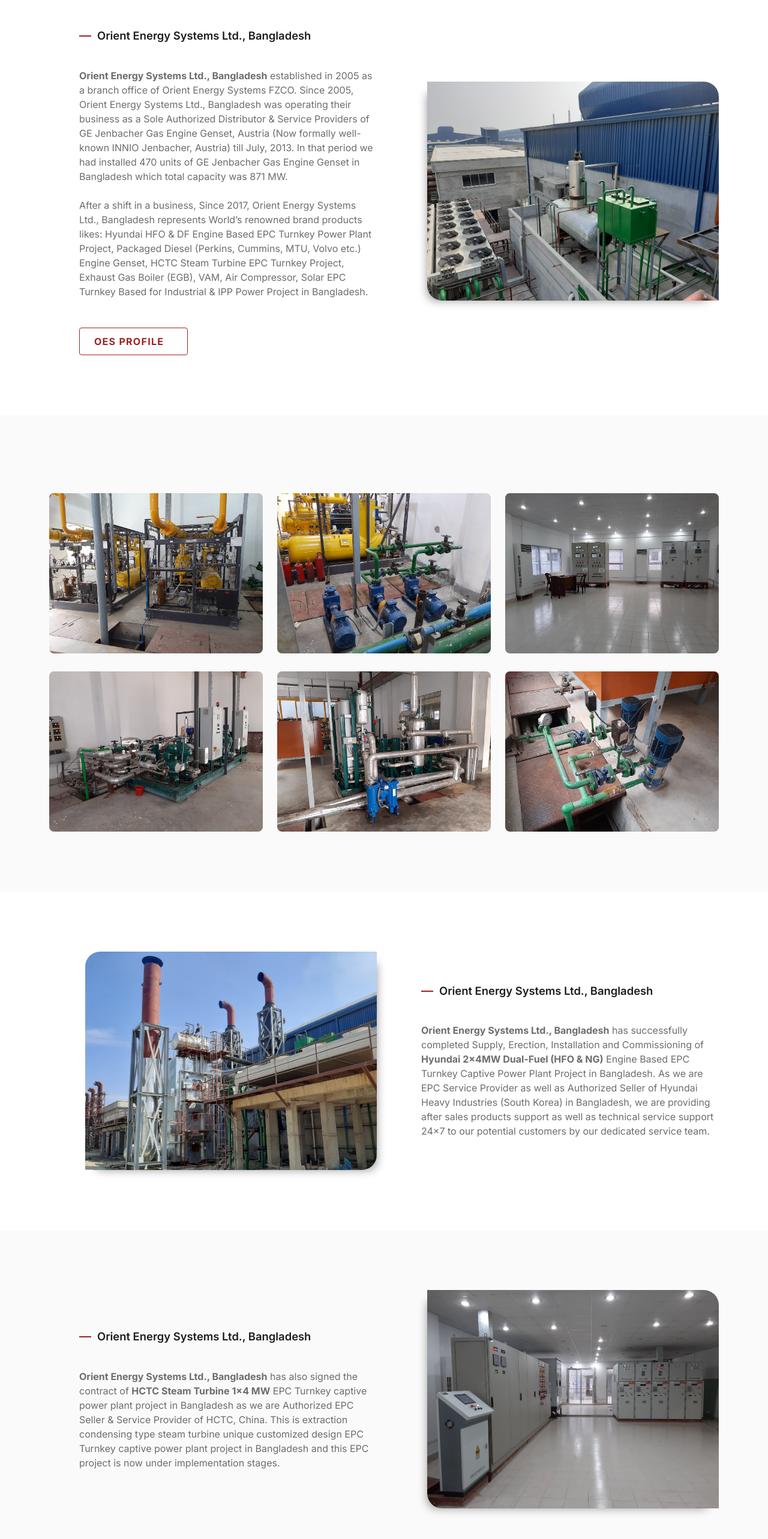
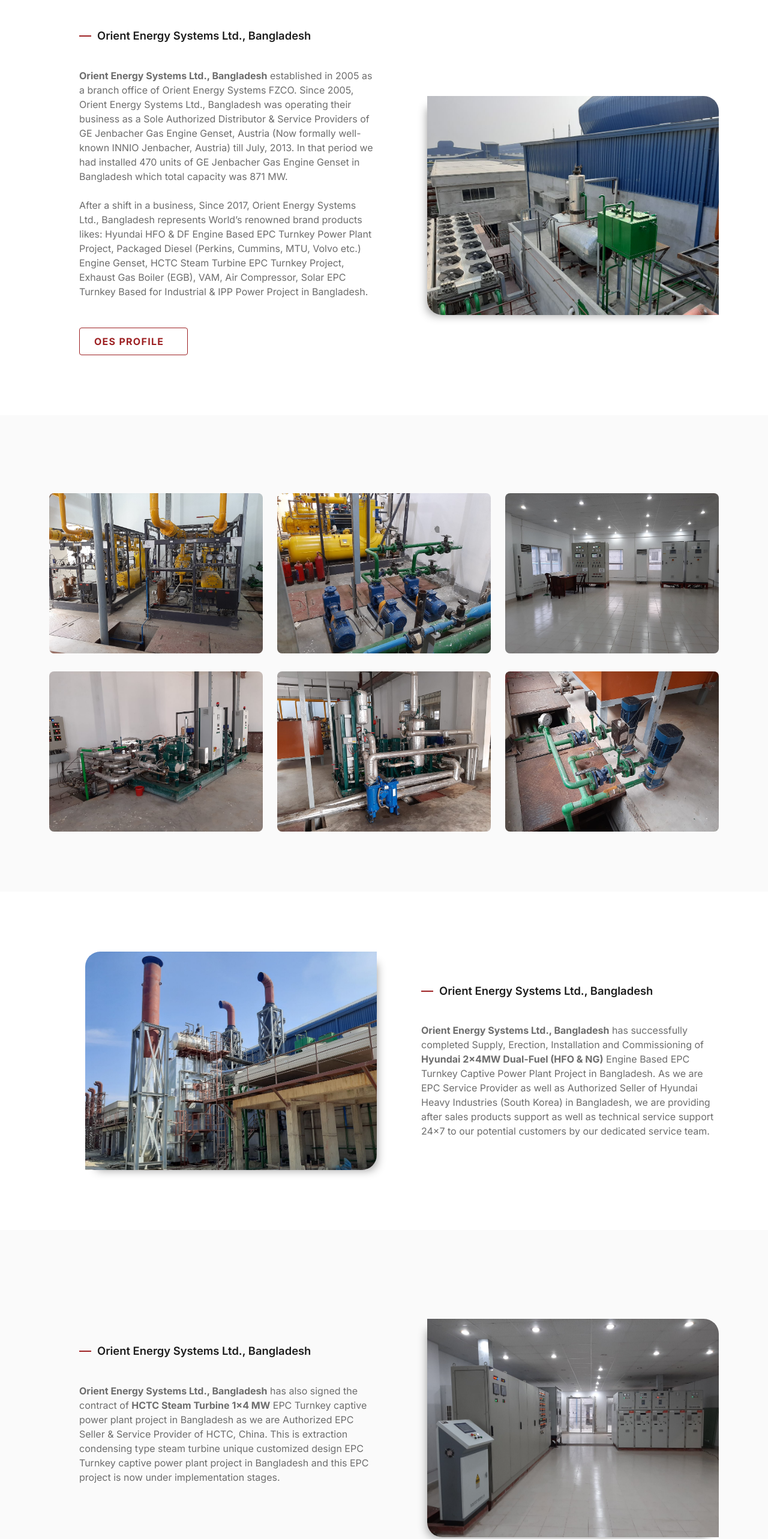
Before and after one commit to imowaisafsar/oesdb, a plain HTML site: page index.html in a window 1280 px wide. Shown: the part 1400-3965 px from the top of the page at 60% size. Drawn offline with nearby package versions, Linux system fonts and the light colour scheme; some icons are missing.

Commit message:
mobile responsive

```diff
--- a/index.html
+++ b/index.html
@@ -216,7 +216,7 @@
           </div>
         </div>
         <div class="col-lg-6 col-12">
-          <div class="about-image-five">
+          <div class="about-image-five mt-5">
             <img src="./assets/images/picture-9.jpg" alt="Orient Energy Systems Ltd., Bangladesh"
               class="border-right-side-feature-img" />
           </div>
@@ -396,7 +396,7 @@
           </div>
         </div>
         <div class="col-lg-6 col-12">
-          <div class="about-image-five">
+          <div class="about-image-five mt-5">
             <img src="./assets/images/picture-6.jpg" alt="Orient Energy Systems Ltd., Bangladesh"
               class="border-right-side-feature-img" />
           </div>
```
